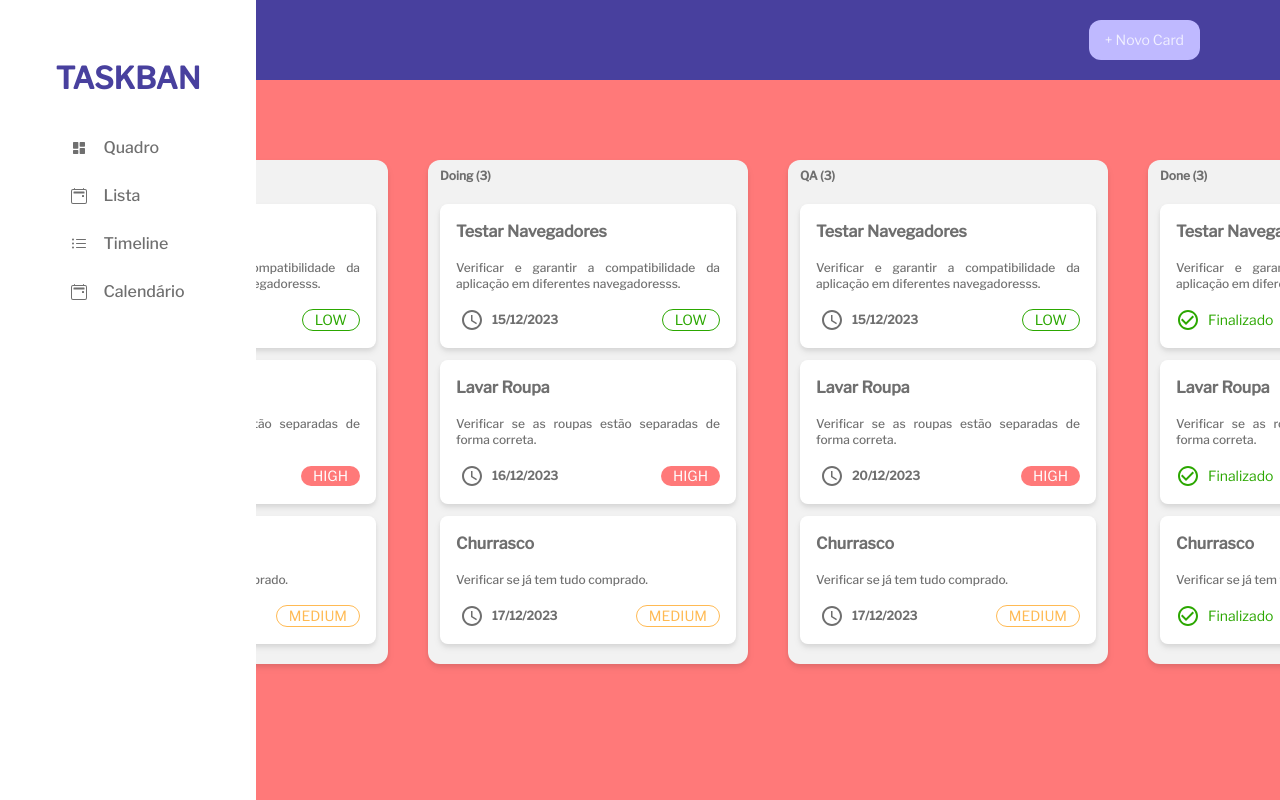
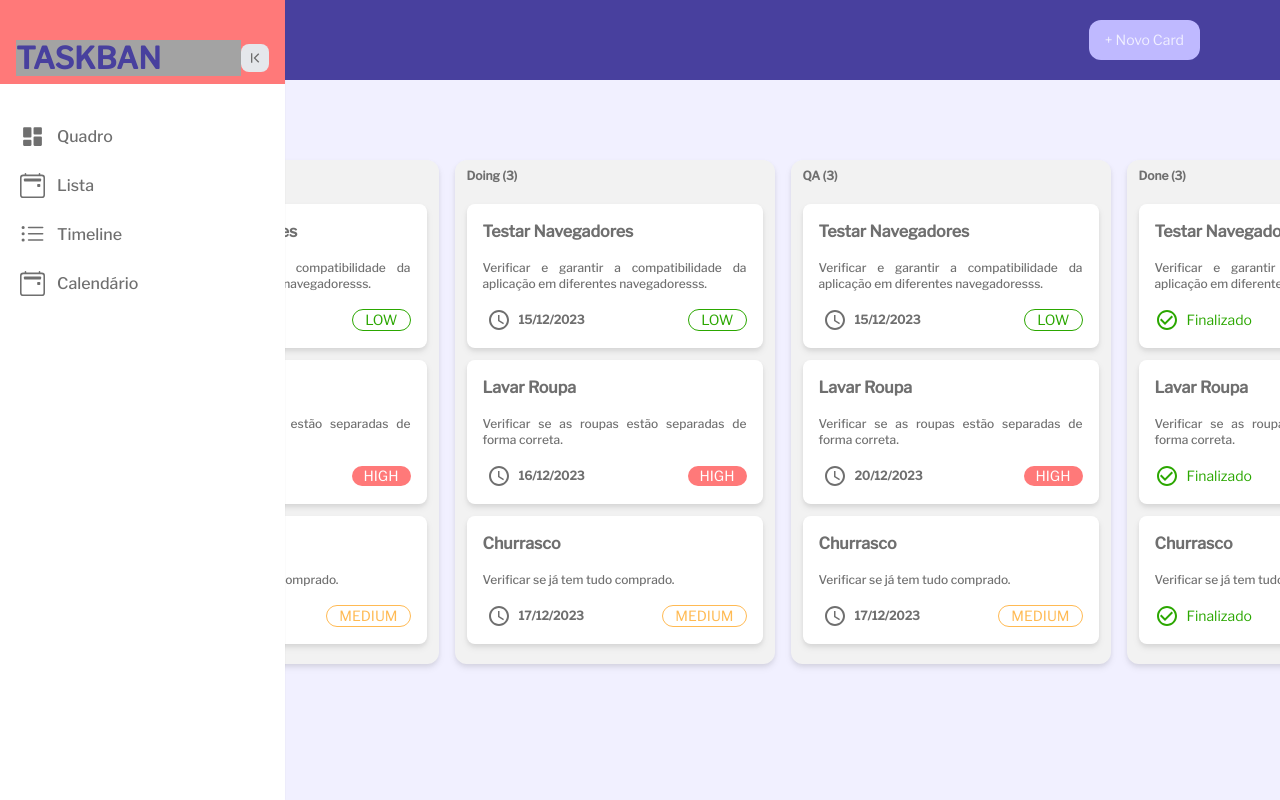
Before and after one commit to Lucasvalves/taskban, a React (Vite) app: page / in a window 1280 px wide. Built offline with nearby package versions, Linux system fonts and the light colour scheme.

Commit message:
✨feat: retractable Sidebar component

```diff
--- a/src/App.jsx
+++ b/src/App.jsx
@@ -3,13 +3,14 @@ import { SideBar } from './components/SideBar';
 import { Modal } from './components/Modal';
 import ModalProvider from './context/ModalProvider';
 import TaskProvider from './context/TaskProvider';
+import SidebarContext from './context/SidebarProvider';
 import { TaskContainer } from './components/TaskContainer';
-
 
 function App() {
   return (
       <TaskProvider>
         <ModalProvider>
+          <SidebarContext>
             <NavBar />
             <div className="bg-violet-50 h-screen w-screem flex  ">
               <div className="w-full flex flex-row h-screen ">
@@ -18,6 +19,7 @@ function App() {
                 <Modal />
               </div>
             </div>
+          </SidebarContext>
         </ModalProvider>
       </TaskProvider>
   );
--- a/src/components/ItemSideBar/index.jsx
+++ /dev/null
@@ -1,8 +0,0 @@
-export const ItemSideBar = ({ icon, text }) => {
-  return (
-    <li className="flex gap-4 items-center active:text-purple-950 cursor-pointer ">
-      {icon}
-      {text}
-    </li>
-  );
-};
--- /dev/null
+++ b/src/components/ItemsNavegation/index.jsx
@@ -0,0 +1,42 @@
+import useSidebarContext from '../../hook/useSidebarContext'
+
+export const ItemsNavegation = ({ icon, text, active, alert }) => {
+  //const { expanded } = useContext(SidebarContext)
+  const { expanded } = useSidebarContext()
+  return (
+    <li className={`flex gap-4 items-center active:text-purple-950 cursor-pointer
+        ${
+          active
+            ? "bg-gradient-to-tr from-indigo-200 to-indigo-100 text-indigo-800"
+            : "hover:bg-indigo-50 text-gray-600"
+        } `
+      }>
+      <span
+        className={`overflow-hidden transition-all ${
+            expanded ? "w-52 ml-3" : "w-0"
+          }`}>
+        {text}
+      </span>
+      {alert && (
+        <div
+          className={`absolute right-2 w-2 h-2 rounded bg-indigo-400 ${
+            expanded ? "" : "top-2"
+          }`}
+        />
+      )}
+
+      {!expanded && (
+        <div
+          className={`
+          absolute left-full rounded-md px-2 py-1 ml-6
+          bg-indigo-100 text-indigo-800 text-sm
+          invisible opacity-20 -translate-x-3 transition-all
+          group-hover:visible group-hover:opacity-100 group-hover:translate-x-0
+      `}
+        >
+          {text}
+        </div>
+      )}
+    </li>
+  );
+};
--- a/src/components/ListSideBar/index.jsx
+++ b/src/components/ListSideBar/index.jsx
@@ -1,36 +1,32 @@
 import { BsCalendar2Event, BsListUl } from 'react-icons/bs';
 import { BiSolidDashboard } from 'react-icons/bi';
-import { ItemSideBar } from '../ItemSideBar';
+import { ItemsNavegation } from '../ItemsNavegation';
 export const ListSideBar = () => {
   return (
-    <ul className="flex flex-col text-stone-500 font-medium gap-6 mt-10 m-5 ">
+    <ul className="flex flex-col text-stone-50 text- justify-center font-medium gap-6 mt-10 m-5  text-stone-500 ">
       <a
-        href=""
-        className="flex flex-row gap-4 items-center active:text-purple-950 "
+        className="flex flex-row items-center active:text-purple-950  "
       >
-        <BiSolidDashboard className="items-end" />
-        <ItemSideBar text="Quadro"></ItemSideBar>
+        <BiSolidDashboard size={25} className="items-end " />
+        <ItemsNavegation text="Quadro"/>
       </a>
       <a
-        href=""
-        className="flex flex-row gap-4 items-center active:text-purple-950 "
+        className="flex flex-row items-center active:text-purple-950 "
       >
-        <BsCalendar2Event className="items-end" />
-        <ItemSideBar text="Lista"></ItemSideBar>
+        <BsCalendar2Event size={25}  className="items-end" />
+        <ItemsNavegation text="Lista"/>
       </a>
       <a
-        href=""
-        className="flex flex-row gap-4 items-center active:text-purple-950 "
+        className="flex flex-row items-center active:text-purple-950 "
       >
-        <BsListUl className="items-end" />
-        <ItemSideBar text="Timeline"></ItemSideBar>
+        <BsListUl size={25}  className="items-end" />
+        <ItemsNavegation text="Timeline"/>
       </a>
       <a
-        href=""
-        className="flex flex-row gap-4 items-center active:text-purple-950 "
+        className="flex flex-row items-center active:text-purple-950 "
       >
-        <BsCalendar2Event className="items-end" />
-        <ItemSideBar text="Calendário"></ItemSideBar>
+        <BsCalendar2Event size={25}  className="items-end" />
+        <ItemsNavegation text="Calendário"/>
       </a>
     </ul>
   );
--- a/src/components/NavBar/index.jsx
+++ b/src/components/NavBar/index.jsx
@@ -5,7 +5,7 @@ export const NavBar = () => {
   const { setIsModalVisible } = useModalContext();
 
   return (
-    <nav className="h-20 w-full bg-purple-950 flex justify-end items-center fixed self-end ">
+    <nav className="h-20 w-full bg-purple-950 flex justify-end items-center fixed self-end z-50">
       <Button
         className="bg-violet-150 text-violet-50 rounded h-10 w-30 m-8 sm:m-20  text-xs sm:text-sm px-2 sm:px-4  "
         onClick={() => setIsModalVisible(true)}
--- a/src/components/SideBar/index.jsx
+++ b/src/components/SideBar/index.jsx
@@ -1,16 +1,42 @@
 import { ListSideBar } from '../ListSideBar';
+import { CgPushChevronLeft, CgPushChevronRight } from "react-icons/cg";
+
+import useSidebarContext from '../../hook/useSidebarContext'
+
 
 export const SideBar = () => {
+
+  const { expanded, setExpanded  } = useSidebarContext()
+
   return (
-    <nav className="bg-white sm:w-5/12 xl:w-3/12 2xl:w-3/12  h-screen flex items-center flex-col z-50">
-      <div className="	w-full h-24 flex justify-center items-end">
-        <h1 className="text-purple-950 font-semibold text-xl sm:text-3xl  ">
+    <aside className='h-screen z-50 '>
+      <nav className="h-full bg-white shadow-sm flex flex-col">
+        <div className="px-4 py-10 pb-2 flex justify-between items-center bg-red-400">
+          <h1 className={`text-purple-950  font-semibold text-xl sm:text-3xl overflow-hidden bg-neutral-400 flex transition-all ${
+              expanded ? "w-full" : "w-0"
+            }`}>
             TASKBAN
           </h1>
+          <button onClick={() => setExpanded(curr => !curr)} className="p-1.5 rounded-lg bg-[#e5e7eb] text-stone-500 hoverbg-violet-150">
+            {expanded ? <CgPushChevronLeft/> : <CgPushChevronRight/>  }
+          </button>
         </div>
+        {/* <SidebarContext.Provider value={{ expanded }}>
+          <ul className="flex-1 px-3">{children}</ul>
+        </SidebarContext.Provider> */}
         <div>
           <ListSideBar />
         </div>
       </nav>
+    </aside>
   );
 };
+
+        // <div className="	w-full h-24 flex justify-center items-end">
+        //   <h1 className="text-purple-950 font-semibold text-xl sm:text-3xl  ">
+        //     TASKBAN
+        //   </h1>
+        // </div>
+        // <div>
+        //   <ListSideBar />
+        // </div>
--- a/src/components/TaskContainer/index.jsx
+++ b/src/components/TaskContainer/index.jsx
@@ -17,10 +17,9 @@ export const TaskContainer = () => {
   // if (openToDo) {
   return (
     <div
-      className="
-    6  h-full flex w-full justify-center overflow-y-scroll bg-green-400 "
+      className="6  h-full flex w-full justify-center overflow-y-scroll "
     >
-      <div className="flex  justify-center gap-6 bg-red-400   ">
+      <div className="flex  justify-center gap-">
         {tasks &&
           taskEntries.map(([key, value]) => (
             <TaskList key={key} title={`${value} (${tasks[key].length})`}>
--- a/src/context/ModalProvider.jsx
+++ b/src/context/ModalProvider.jsx
@@ -4,6 +4,7 @@ export default function AppProvider({ children }) {
   const [isModalVisible, setIsModalVisible] = useState(false);
   const [openToDo, setOpenToDo] = useState(true);
   const [isSubmit, setIsSubmit] = useState(false)
+  const [expanded, setExpanded] = useState(true)
 
 
   return (
@@ -15,6 +16,7 @@ export default function AppProvider({ children }) {
         setOpenToDo,
         isSubmit,
         setIsSubmit,
+        expanded, setExpanded
       }}
     >
       {children}
--- /dev/null
+++ b/src/context/SidebarContext.js
@@ -0,0 +1,3 @@
+import { createContext } from 'react';
+
+export const SidebarContext = createContext();
--- /dev/null
+++ b/src/context/SidebarProvider.jsx
@@ -0,0 +1,17 @@
+import { useState } from 'react';
+import { SidebarContext  } from './SidebarContext';
+export default function AppProvider({ children }) {
+  const [expanded, setExpanded] = useState(true)
+
+
+  return (
+    <SidebarContext.Provider
+      value={{
+        expanded,
+        setExpanded
+      }}
+    >
+      {children}
+    </SidebarContext.Provider>
+  );
+}
--- /dev/null
+++ b/src/hook/useSidebarContext.jsx
@@ -0,0 +1,12 @@
+import { useContext } from 'react';
+import { SidebarContext } from '../context/SidebarContext';
+
+export default function useSidebarContext() {
+  const context = useContext(SidebarContext);
+
+  if (context === undefined) {
+    throw new Error('Não está dentro do contexto');
+  }
+
+  return context;
+}
--- a/tailwind.config.js
+++ b/tailwind.config.js
@@ -7,7 +7,7 @@ export default {
     },
     extend: {
       dropShadow: {
-        sm: '0px 10px 10px 0px rgba(0, 0, 0, 0.05);',
+        'sm': '0px 10px 10px 0px rgba(0, 0, 0, 0.05);',
         'md ': '0px 4px 10px 0px rgba(0, 0, 0, 0.10)',
       },
     },
```
Also changed, not shown: 2 other files (tests, documents, lock files or other folders). Lines whose indentation alone changed are shown as unchanged.
